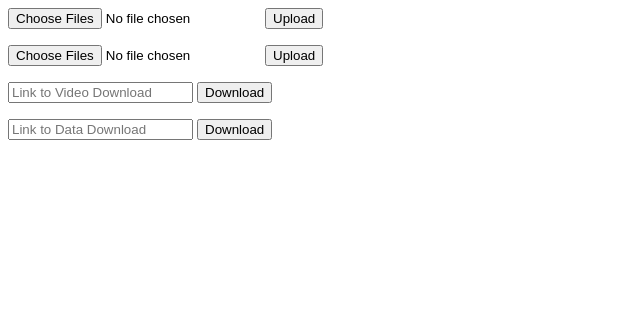
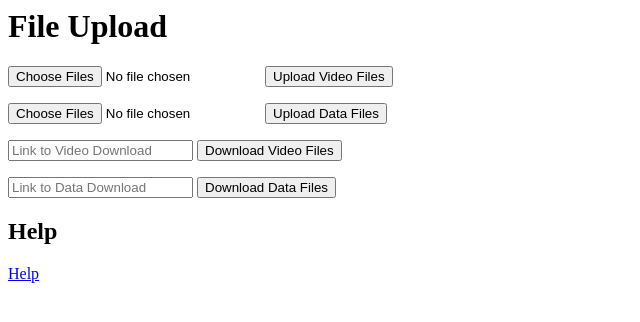
Before and after one commit to Gaskell-Matthew-1102/VEDB-Toolbox, a Flask app: page / in a window 1280 px wide. Shown: the top 322 px of the page, without its empty margins (0-640 px from the left). Run offline with Flask 3, Linux system fonts and the light colour scheme.

Commit message:
Began code for file upload help page :)

```diff
--- a/flaskr/__init__.py
+++ b/flaskr/__init__.py
@@ -4,7 +4,7 @@ from flask import Flask
 def create_app(test_config=None):
     app = Flask(__name__, instance_relative_config=True)
     app.config.from_mapping(
-        SECRET_KEY='dev',       # CHANGE THIS KEY!!
+        SECRET_KEY='paintTHEsky',       # CHANGE THIS KEY!!
         DATABASE=os.path.join(app.instance_path, 'flaskr.sqlite'),
     )
 
--- /dev/null
+++ b/flaskr/static/file-upload/stylesheet.css
@@ -0,0 +1,8 @@
+.heading_bar {
+    position:fixed;
+    top:0;
+    left:0;
+    width: 100%;
+    backgroud-color: #000ae3;
+    padding: 10px;
+}
--- /dev/null
+++ b/flaskr/templates/file-upload/file_upload_help.html
@@ -0,0 +1,3 @@
+<h1>HELP</h1>
+<form action = '/go_back' method="POST">
+        <button type="submit">Go Back</button>
--- a/flaskr/templates/file-upload/test.html
+++ b/flaskr/templates/file-upload/test.html
@@ -1,18 +1,23 @@
 <html>
 <head>
     <title>File Upload</title>
+    <link rel="stylesheet" href="../static/file-upload/stylesheet.css">
 </head>
+<div class="heading_bar">
+
+</div>
 <body>
+<h1>File Upload</h1>
 {% if show_form1 %}
     <form action = "/upload_video" method="POST" enctype="multipart/form-data">
-        <input type="file" name="file" multiple />
-        <input type = "submit" value="Upload">
+        <input type="file" name="file" value="Choose Video Files" multiple />
+        <input type = "submit" value="Upload Video Files">
     </form>
 {% endif %}
 {% if show_form2 %}
     <form action = "/upload_data" method="POST" enctype="multipart/form-data">
-        <input type="file" name="file" multiple />
-        <input type = "submit" value="Upload">
+        <input type="file" name="file" value="Choose Data Files" multiple />
+        <input type = "submit" value="Upload Data Files">
     </form>
 {% endif %}
 {% if show_form1 %}
@@ -20,7 +25,7 @@
         <input type="text" name="video_link"
                placeholder="Link to Video Download"
                value ="{{request.form['video_link'] }}"/>
-        <input type = "submit" value="Download">
+        <input type = "submit" value="Download Video Files">
     </form>
 {% endif %}
 {% if show_form2 %}
@@ -28,8 +33,10 @@
         <input type="text" name="data_link"
                placeholder="Link to Data Download"
                value ="{{request.form['data_link'] }}"/>
-        <input type = "submit" value="Download">
+        <input type = "submit" value="Download Data Files">
     </form>
 {% endif %}
+<h2>Help</h2>
+<a href="/upload_help">Help</a>
 </body>
 </html>
--- a/flaskr/test.py
+++ b/flaskr/test.py
@@ -101,12 +101,13 @@ def validate_data_files(file_list) -> bool:
     if file_count != 10:
         return False
 
-    required_files = ["eye0_timestamps.npy", "eye0.pldata", "eye1_timestamps.npy", "eye1.pldata",
+    acceptable_files = ["eye0_timestamps.npy", "eye0.pldata", "eye1_timestamps.npy", "eye1.pldata",
                       "accel_timestamps.npy", "accel.pldata", "gyro_timestamps.npy", "gyro.pldata",
-                      "odometry_timestamps.npy", "odometry.pldata"]
+                      "odometry_timestamps.npy", "odometry.pldata", "world.intrincics", "world.extrincics",
+                        "world_timestamps.npy", "marker_times.yaml", "world.pldata"]
 
     for filename in file_list:
-        if filename not in required_files:
+        if filename not in acceptable_files:
             return False
     return True
 
@@ -233,6 +234,14 @@ def upload_data_link():
         else:
             return render_template("file-upload/test.html", show_form1=show_form1, show_form2=show_form2)
 
+@app.route('/upload_help')
+def upload_help():
+    return render_template("file-upload/file_upload_help.html")
+
+@app.route('/go_back', methods=['POST'])
+def back_to_file_upload():
+    if request.method == 'POST':
+        return render_template("file-upload/test.html", show_form1=show_form1, show_form2=show_form2)
 
 if __name__ == '__main__':
     app.run(debug=True)
```
